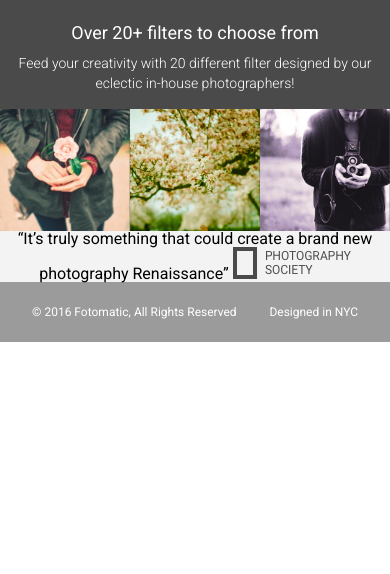
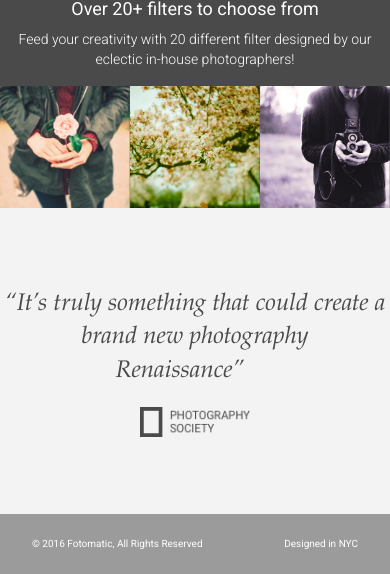
Before and after one commit to Kvisus/fotomatic, a plain HTML site: page index.html in a window 390 px wide. Shown: the part 1023-1597 px from the top of the page. Before the commit the page ends 1365 px from the top, so only its background shows below. Drawn offline with Linux system fonts and the light colour scheme; a web font is replaced by a local one.

Commit message:
fixed desktop page

```diff
--- a/resources/css/style.css
+++ b/resources/css/style.css
@@ -220,12 +220,13 @@ header .mobile {
   justify-content: space-between;
   padding: 4rem 5%;
   background-color: #f3f3f3;
+  height:635px;
 }
 
 .feature {
   flex: 1;
   padding: 2rem;
-  margin: 0px 1.25rem;
+  margin: 0px 1.1875rem;
   background-color: white;
 }
 
@@ -340,13 +341,15 @@ header .mobile {
 
 #quotes-section {
   background-color: #f3f3f3;
+
 }
 
-#quotes-section content {
+#quotes-section .content {
   padding: 5rem 0;
+
 }
 
-#quotes-section quote {
+#quotes-section .quote {
   padding-right: 1.875rem;
   font-family: "Palatino", serif;
   font-size: 1.875rem;
@@ -355,8 +358,10 @@ header .mobile {
   color: #4a4a4a;
 }
 
-#quotes-section quote-citation {
+#quotes-section .quote-citation {
   height: 1.875rem;
+  position: relative;
+  top:3px;
 }
 
 @media only screen and (max-width: 760px) {
@@ -364,15 +369,16 @@ header .mobile {
     padding: 1.875rem .625rem;
   }
 
-  #quotes-section quote {
+  #quotes-section .quote {
     font-size: 1.5rem;
     line-height: 1.4;
   }
 
-  #quotes-section quote-citation {
+  #quotes-section .quote-citation {
     display: block;
     padding-top: 1rem;
     margin: auto;
+
   }
 }
 
@@ -380,7 +386,7 @@ header .mobile {
 
 footer {
   background-color: #9b9b9b;
-  padding: 1.5rem 2rem;
+  padding: 1.5625rem 2rem;
 }
 
 footer .content {
@@ -393,7 +399,7 @@ footer .copyright {
   flex-grow: 1;
 }
 
-@media only screen and (min-width: 760px) {
+@media only screen and (max-width: 760px) {
   footer .content {
     font-size: .625rem;
   }
```
Also changed, not shown: index.html (+8 -3 lines).
